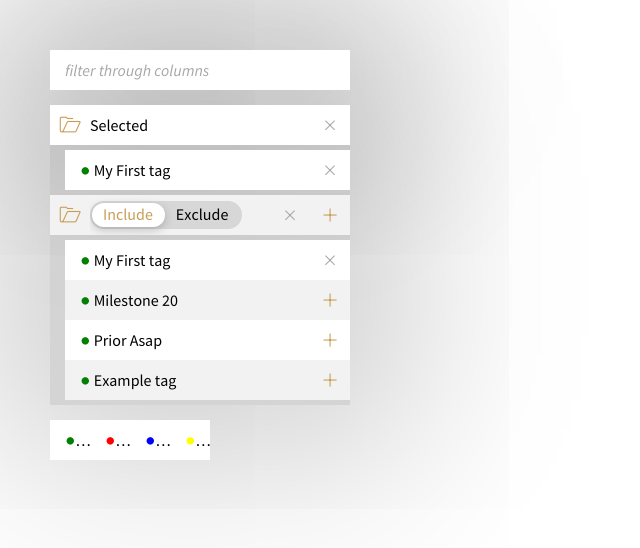
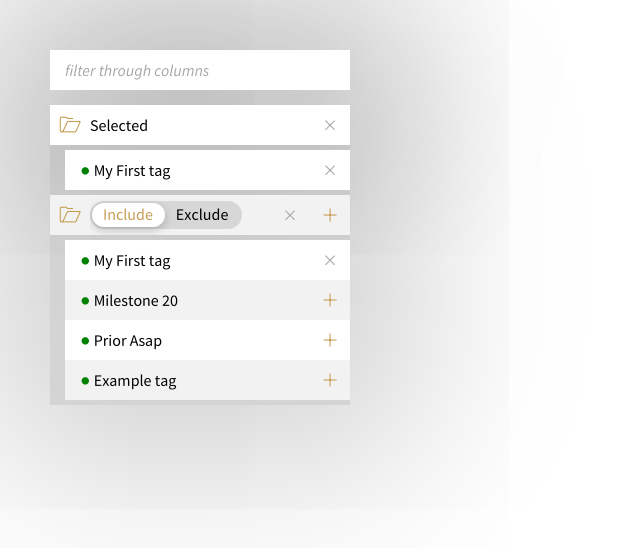
Before and after one commit to lordblendi/tracker-mockup, a Jekyll site: the page built from pages/colorpicker.html, in a window 1280 px wide. Shown: the top 548 px of the page, without its empty margins (0-640 px from the left). Built offline with Jekyll 4.4.1, drawn with Linux system fonts in a browser that asks for light colours; nearby versions of some CDN libraries; comment, search, counter and statistics services are not loaded.

Commit message:
first version of simple color picker

```diff
--- a/_includes/popups/colorPickerPopup.html
+++ b/_includes/popups/colorPickerPopup.html
@@ -38,13 +38,9 @@
               <div class="itemBoxBody itemBoxBody--sortable ui-sortable">
                 <ul class="itemBoxTable__bodyRow">
                   <li class="itemBoxTable__bodyCell" style="flex-grow: 1;" data-flex="1">
-                    <div class="itemBoxTable__bodyCellInner js_itemBoxTable__bodyCellInner--text">
-                      <span class="outer">
-                        <span class="inner">
+                    <div class="itemBoxTable__bodyCellInner js_itemBoxTable__bodyCellInner--text js_colorselector-trigger">
                       <span class="pmx-selector__labelIcon" style="color: green;">܌</span>
                       My First tag
-                    </span>
-                      </span>
                     </div>
                   </li>
                   <li class="itemBoxTable__bodyCell itemBoxTable__bodyCell--draggable ui-sortable-handle" style="flex-grow: 0;" data-flex="0">
@@ -104,7 +100,7 @@
               <div class="itemBoxBody">
                 <ul class="itemBoxTable__bodyRow">
                   <li class="itemBoxTable__bodyCell" style="flex-grow: 1;" data-flex="1">
-                    <div class="itemBoxTable__bodyCellInner js_itemBoxTable__bodyCellInner--text">
+                    <div class="itemBoxTable__bodyCellInner js_itemBoxTable__bodyCellInner--text js_colorselector-trigger">
                       <span class="pmx-selector__labelIcon" style="color: green;">܌</span>
                       My First tag
                     </div>
@@ -117,7 +113,7 @@
                 </ul>
                 <ul class="itemBoxTable__bodyRow">
                   <li class="itemBoxTable__bodyCell" style="flex-grow: 1;" data-flex="1">
-                    <div class="itemBoxTable__bodyCellInner js_itemBoxTable__bodyCellInner--text">
+                    <div class="itemBoxTable__bodyCellInner js_itemBoxTable__bodyCellInner--text js_colorselector-trigger">
                       <span class="pmx-selector__labelIcon" style="color: green;">܌</span>
                       Milestone 20
                     </div>
@@ -130,7 +126,7 @@
                 </ul>
                 <ul class="itemBoxTable__bodyRow">
                   <li class="itemBoxTable__bodyCell" style="flex-grow: 1;" data-flex="1">
-                    <div class="itemBoxTable__bodyCellInner js_itemBoxTable__bodyCellInner--text">
+                    <div class="itemBoxTable__bodyCellInner js_itemBoxTable__bodyCellInner--text js_colorselector-trigger">
                       <span class="pmx-selector__labelIcon" style="color: green;">܌</span>
                       Prior Asap
                     </div>
@@ -143,7 +139,7 @@
                 </ul>
                 <ul class="itemBoxTable__bodyRow">
                   <li class="itemBoxTable__bodyCell" style="flex-grow: 1;" data-flex="1">
-                    <div class="itemBoxTable__bodyCellInner js_itemBoxTable__bodyCellInner--text">
+                    <div class="itemBoxTable__bodyCellInner js_itemBoxTable__bodyCellInner--text js_colorselector-trigger">
                       <span class="pmx-selector__labelIcon" style="color: green;">܌</span>
                       Example tag
                     </div>
--- a/_includes/popups/colorSelector.html
+++ b/_includes/popups/colorSelector.html
@@ -1,26 +1,26 @@
-<div class="colorSelector colorSelector--popup colorSelector--visible">
+<div class="colorSelector colorSelector--popup">
   <div class="itemBox">
     <div class="itemBoxTable">
       <div class="itemBoxBody">
         <ul class="itemBoxTable__bodyRow">
           <li class="itemBoxTable__bodyCell" style="flex-grow: 0;" data-flex="1">
             <div class="itemBoxTable__bodyCellInner js_itemBoxTable__bodyCellInner--color">
-              <span class="pmx-selector__labelIcon" style="color: green;">܌</span>
+              <span class="pmx-selector__labelIcon" style="color: green;" data-color="green">܌</span>
             </div>
           </li>
           <li class="itemBoxTable__bodyCell" style="flex-grow: 0;" data-flex="1">
             <div class="itemBoxTable__bodyCellInner js_itemBoxTable__bodyCellInner--color">
-              <span class="pmx-selector__labelIcon" style="color: red;">܌</span>
+              <span class="pmx-selector__labelIcon" style="color: red;" data-color="red">܌</span>
             </div>
           </li>
           <li class="itemBoxTable__bodyCell" style="flex-grow: 0;" data-flex="1">
             <div class="itemBoxTable__bodyCellInner js_itemBoxTable__bodyCellInner--color">
-              <span class="pmx-selector__labelIcon" style="color: blue;">܌</span>
+              <span class="pmx-selector__labelIcon" style="color: blue;" data-color="blue">܌</span>
             </div>
           </li>
           <li class="itemBoxTable__bodyCell" style="flex-grow: 0;" data-flex="1">
             <div class="itemBoxTable__bodyCellInner js_itemBoxTable__bodyCellInner--color">
-              <span class="pmx-selector__labelIcon" style="color: yellow;">܌</span>
+              <span class="pmx-selector__labelIcon" style="color: yellow;" data-color="yellow">܌</span>
             </div>
           </li>
         </ul>
--- a/pages/colorpicker.html
+++ b/pages/colorpicker.html
@@ -11,6 +11,7 @@ permalink: /colorpicker
 <!-- COMPONENTS -->
 <script type="text/javascript" src="{{ site.baseurl }}/scripts/components/newMultiselect.js"></script>
 <script type="text/javascript" src="{{ site.baseurl }}/scripts/components/toggle.js"></script>
+<script type="text/javascript" src="{{ site.baseurl }}/scripts/components/colorselector.js"></script>
 
 <script type="text/javascript" src="{{ site.baseurl }}/scripts/plugin/init-expand-collapse.js"></script>
 <script type="text/javascript" src="{{ site.baseurl }}/scripts/plugin/expand-collapse.js"></script>
--- a/sass/components/colorselector.scss
+++ b/sass/components/colorselector.scss
@@ -3,4 +3,10 @@
 
 .colorSelector {
   width: fit-content;
+  opacity: 0;
+  pointer-events: none;
+  z-index: -1;
+  transition: opacity .3s ease-in-out;
+  font-size: 16px;
+  position: absolute;
 }
--- /dev/null
+++ b/scripts/components/colorselector.js
@@ -0,0 +1,76 @@
+$('.js_colorselector-trigger .pmx-selector__labelIcon').on('click', function(){
+  var colorSelectorPopup =  $('.colorSelector--popup');
+
+  // if visible, remove it
+  if(colorSelectorPopup.hasClass('js_colorSelector--visible')) {
+    colorSelectorPopup.removeClass('js_colorSelector--visible');
+
+    colorSelectorPopup.css({
+      'z-index': '0',
+      'pointer-events': 'none',
+      'opacity': '0'
+    });
+    return;
+  }
+
+  // apply id, so the selector will now where to change the color
+  const toggle = $(this);
+  toggle.attr('id', 'js_changeMyColor');
+  // calculate position of color selector
+
+  const top = toggle.offset().top;
+  const left = toggle.offset().left;
+  // outerWidth (including padding, border, and optionally margin)
+  // innerWidth (including padding but not border)
+  // width (not including anything)
+  const width = toggle.outerWidth();
+  const height = toggle.outerHeight();
+  const right = left + width;
+  const bottom = top + height;
+  const windowWidth = $(window).width();
+  const isOnLeft = Math.round(windowWidth/2) >= Math.round(left);
+  const isOnRight = Math.round(windowWidth/2) < Math.round(left);
+
+  var newTop = (Math.round(top) + Math.round(height)) + 'px';
+  if($(this).hasClass('pmx-selector')) {
+    newTop = Math.round(top) + 'px';
+  }
+
+  if (isOnLeft) {
+    colorSelectorPopup.css({
+      'z-index': '99999999',
+      'pointer-events': 'auto',
+      'opacity': '1',
+      'top': newTop,
+      'left': Math.round(left) + 'px',
+    });
+  }
+  else {
+    colorSelectorPopup.css({
+      'z-index': '99999999',
+      'pointer-events': 'auto',
+      'opacity': '1',
+      'top': newTop,
+      'right': (Math.round($(window).width()) - Math.round(right)) + 'px',
+    });
+  }
+
+  colorSelectorPopup.addClass('js_colorSelector--visible');
+
+});
+
+$('.colorSelector .js_itemBoxTable__bodyCellInner--color span').on('click', function(){
+  const color = $(this).attr('data-color');
+
+  const toggle = $("#js_changeMyColor");
+  toggle.css('color', color);
+  toggle.removeAttr('id');
+
+  $('.colorSelector').removeClass('js_colorSelector--visible');
+
+  $('.colorSelector').css({
+    'z-index': '0',
+    'pointer-events': 'none',
+    'opacity': '0'
+  });
+})
```
